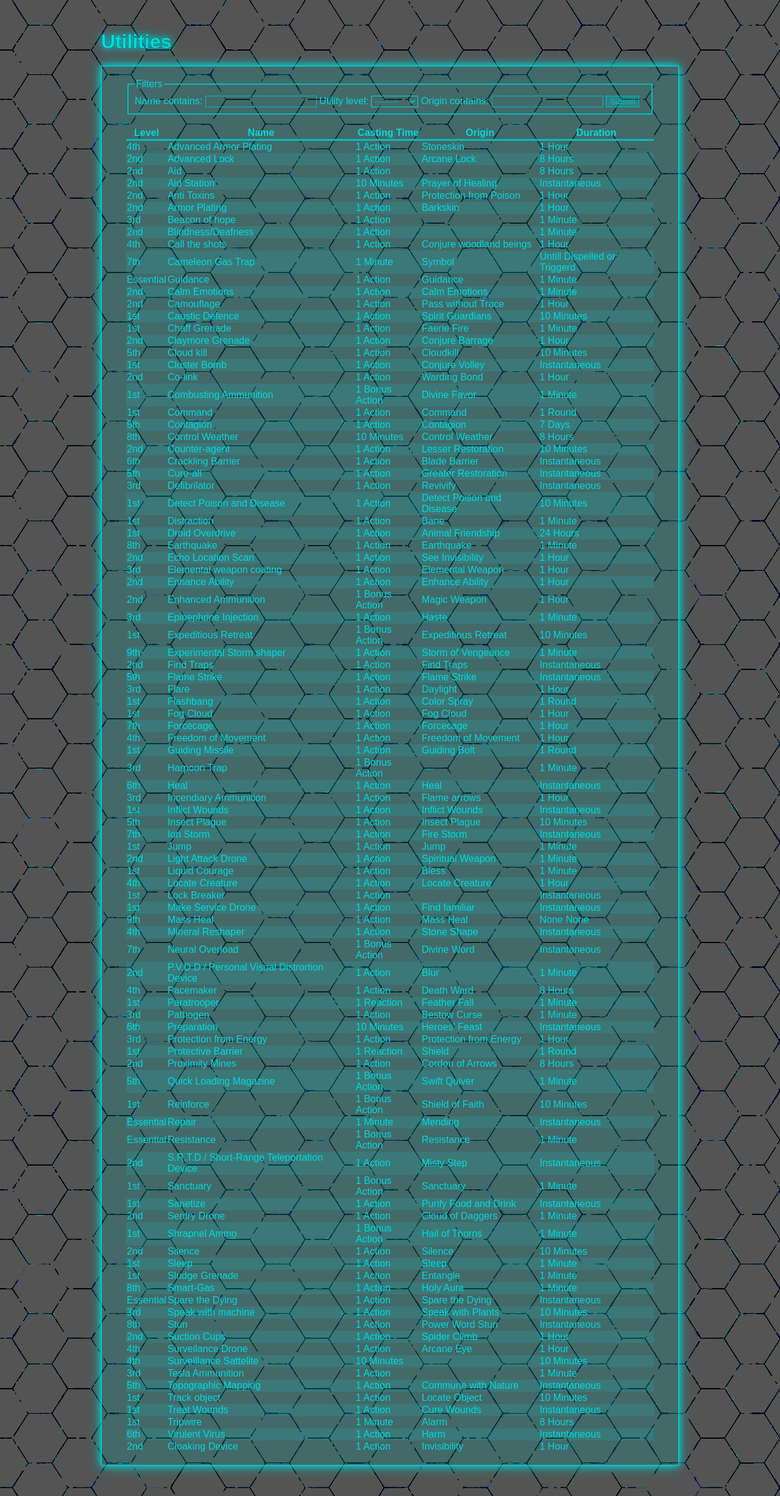
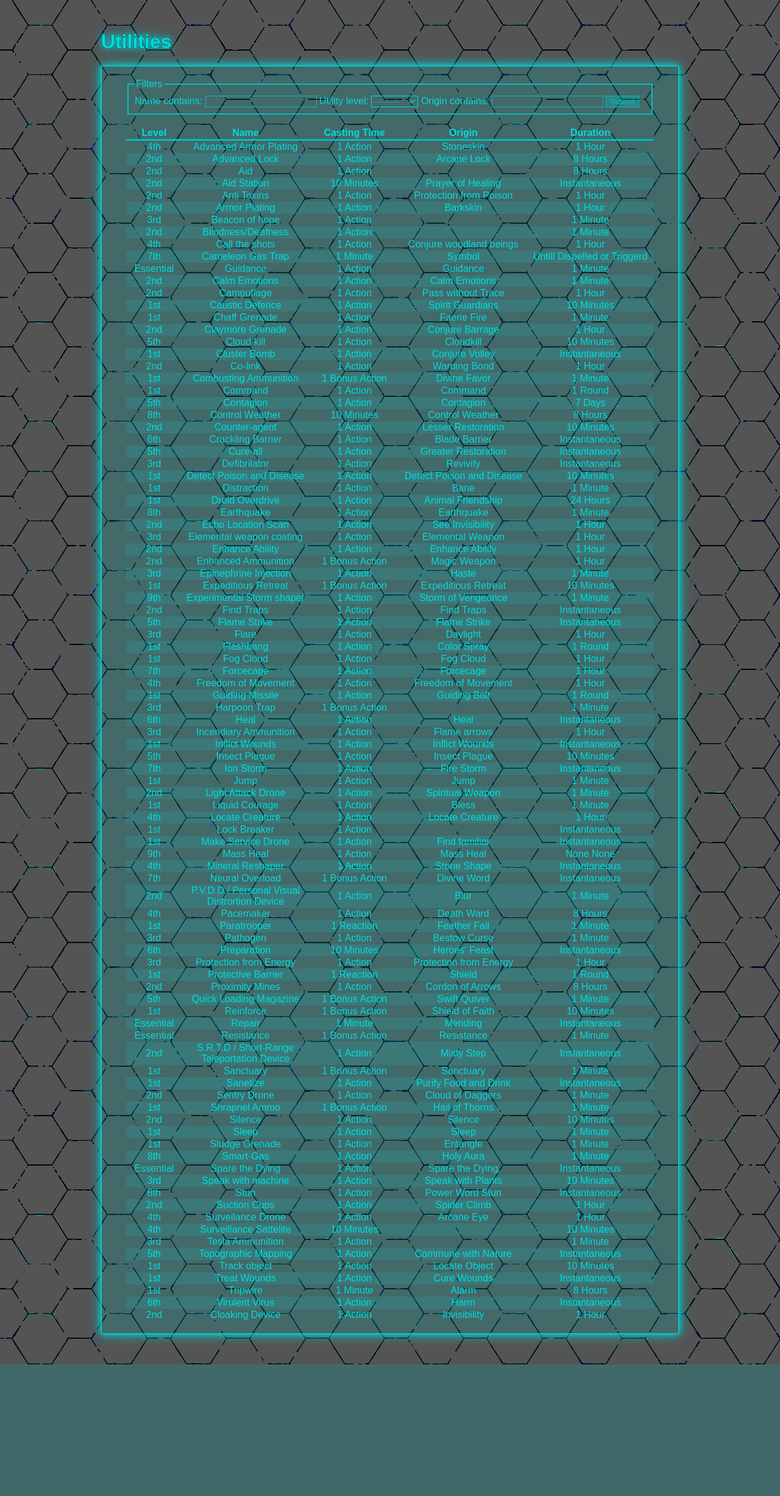
Before and after one commit to KaspArno/CyberpunkDnD, a Django app: page /utilities/ in a window 1280 px wide. Shown: the whole page at 61% size. After the commit the page ends 2238 px from the top, so only its background shows below. Run offline with Django 4.2, Linux system fonts and the light colour scheme; data comes from the database, SQL or seed files in the repository; some libraries are stand-ins or nearby versions.

Commit message:
Updated styles

```diff
--- a/cyberpunk/static/cyberpunk/style.css
+++ b/cyberpunk/static/cyberpunk/style.css
@@ -12,6 +12,14 @@
     background-attachment: fixed;
     font-family: 'Rajdhani', sans-serif;
     overflow: overlay;
+}
+
+.content {
+    border: 1px solid var(--color-Damn-Light);
+    background: rgba(0, 190, 190, 0.2);
+    padding: 20px 40px;
+    /* box-shadow: 0px 0px 20px #00bebe; */
+    box-shadow:  0 0 10px var(--color-Damn-Light), 0 0 20px var(--color-Light);
 }
 
 h1 {
@@ -62,6 +70,7 @@
     /* border-spacing: 0px 5px; */
     border-spacing:0;
     width: 100%;
+    text-align:center;
 }
 
 th {
@@ -70,12 +79,16 @@
     border-bottom: solid #00bebe;
 }
 
-tbody > tr:nth-child(odd) {
+th, td {
+    max-width: 150px;
+}
+
+tbody > tr:nth-child(odd):not(.header-row) {
     background: none;
     transition: .05s;
 }
 
-tbody > tr:nth-child(even) {
+tbody > tr:nth-child(even):not(.header-row) {
     background: rgba(0, 255, 255, 0.1);
     transition: .05s;
 }
@@ -197,6 +210,13 @@
 /* Large devices (laptops/desktops, 992px and up) */
 @media only screen and (min-width: 992px) {}
 
+/* Large devices (laptops/desktops, 1800px and up) */
+@media only screen and (min-width: 2000px) {
+    .container {
+        width: 50%;
+    }
+}
+
 /* Extra large devices (large laptops and desktops, 1200px and up) */
 /* @media only screen and (min-width: 1200px) {
     .container {
--- a/cyberpunk/utilities/static/utilities/style.css
+++ b/cyberpunk/utilities/static/utilities/style.css
@@ -1,12 +1,3 @@
-.content {
-    border: 1px solid var(--color-Damn-Light);
-    background: rgba(0, 190, 190, 0.2);
-    padding: 20px 40px;
-    /* box-shadow: 0px 0px 20px #00bebe; */
-    box-shadow:  0 0 10px var(--color-Damn-Light), 0 0 20px var(--color-Light);
-
-}
-
 .details {
     justify-content: space-between;
 }
```
Also changed, not shown: cyberpunk/classes/static/classes/style.css (added).
